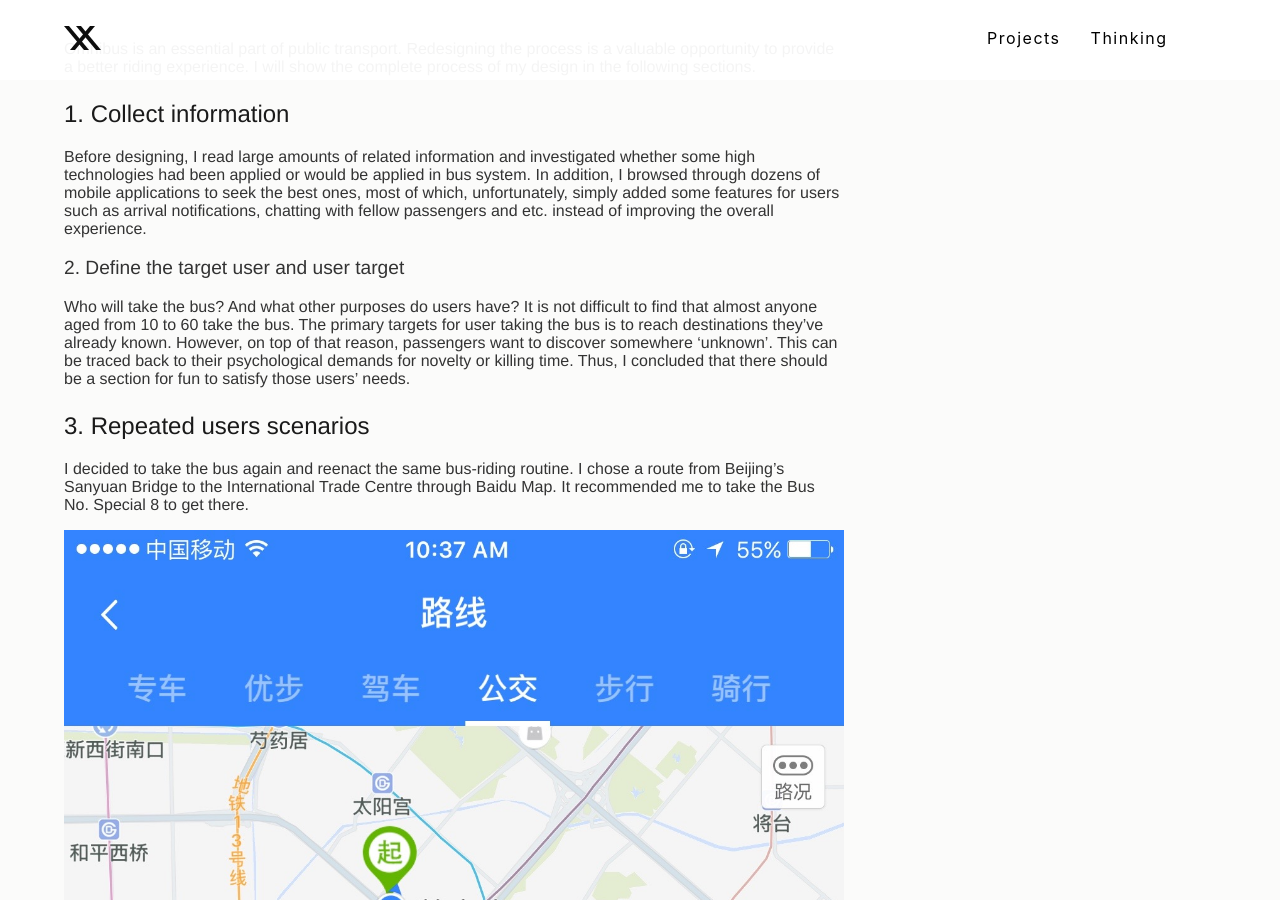
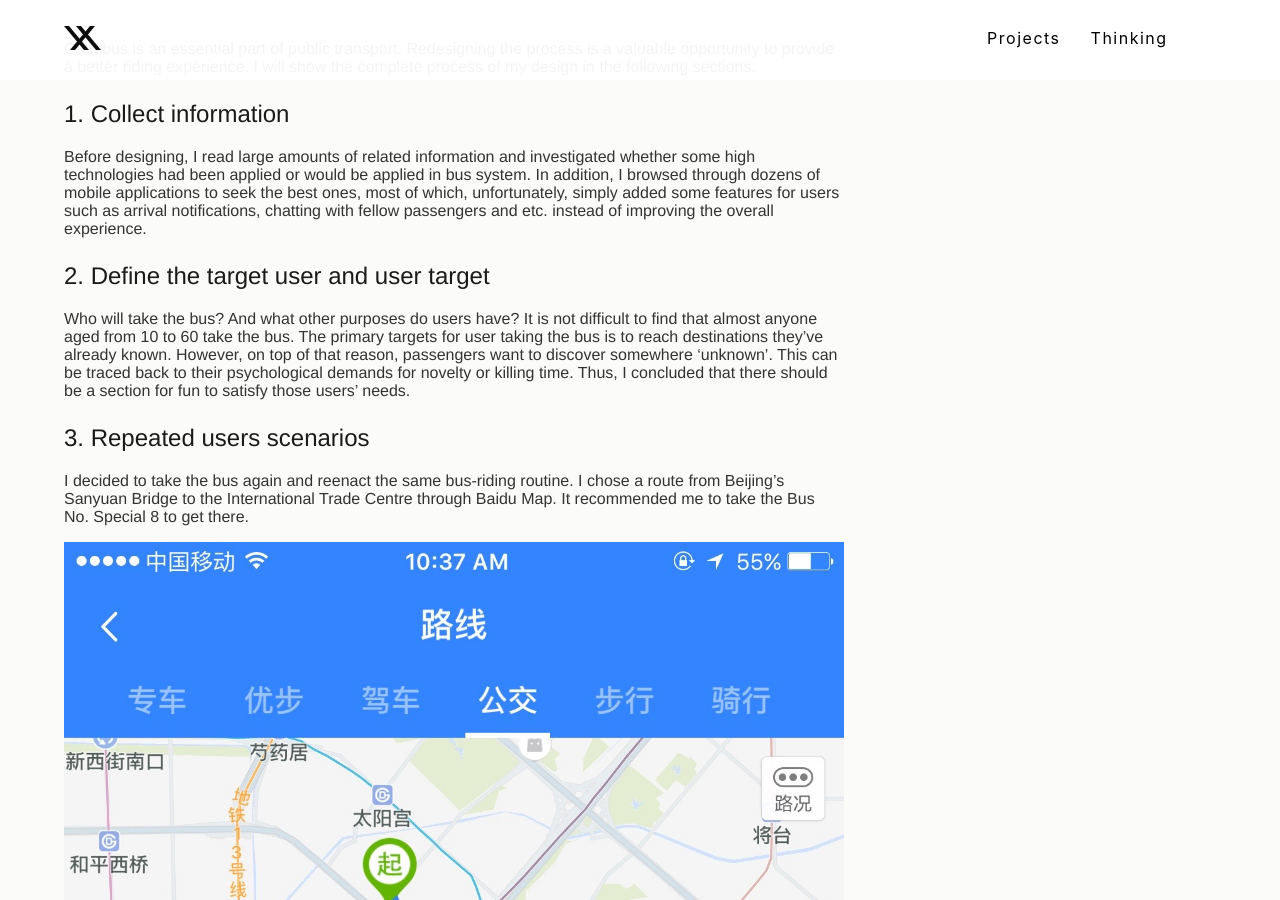
Before and after one commit to guoxindesign/guoxindesign.github.io, a Jekyll site: the page built from _posts/2017-07-07-riding.md, in a window 1280 px wide and 900 px high, scrolled down 370 px. Built offline with Jekyll 4.4.1, drawn with Linux system fonts in a browser that asks for light colours.

```diff
--- a/_posts/2017-07-07-riding.md
+++ b/_posts/2017-07-07-riding.md
@@ -11,7 +11,7 @@ Omnibus is an essential part of public transport. Redesigning the process is a v
 Before designing, I read large amounts of related information and investigated whether some high technologies had been applied or would be applied in bus system. In addition, I browsed through dozens of mobile applications to seek the best ones, most of which, unfortunately, simply added some features for users such as arrival notifications, chatting with fellow passengers and etc. instead of improving the overall experience.
 
 
-## 2. Define the target user and user target
+# 2. Define the target user and user target
 
 Who will take the bus? And what other purposes do users have? It is not difficult to find that almost anyone aged from 10 to 60 take the bus. The primary targets for user taking the bus is to reach destinations they’ve already known. However, on top of that reason, passengers want to discover somewhere 'unknown'. This can be traced back to their psychological demands for novelty or killing time. Thus, I concluded that there should be a section for fun to satisfy those users' needs.
 
@@ -34,7 +34,7 @@ I recorded my complaints during the journey.
 I summarised the process and problems. It is not hard to see notification and payment are the main problems.
 
 
-## 4. Traditional bus-riding experience and problems
+# 4. Traditional bus-riding experience and problems
 
 ![Brainstorming and interaction draft](/images/riding2.png)
 
@@ -46,7 +46,7 @@ What’s more,  a user could get an instant location service while using the app
 
 ![Interaction flow of bus-riding app](/images/riding3.png)
 
-## 5. Final visual effect
+# 5. Final visual effect
 
 I designed two main pages which could be divided into four sections. The most noticeable part (containing maps and the bus icon) is to present the target bus location and the remaining arrival time. Users could get the information easily; meanwhile, they could make a decision when to set off or roughly know about the crowding levels by the progress bar on the bus icon. The second part was the alert icon in the bottom right corner, which would record the user's trace to provide temporary alert services. Also users could set a suitable reminding time by themselves. When pressing this button, it would show another page containing details of the next station, mileage and time remained. The third part of this interface was route choosing and searching. Users could immediately started their route plan by one click of the home or work button.
 
```
